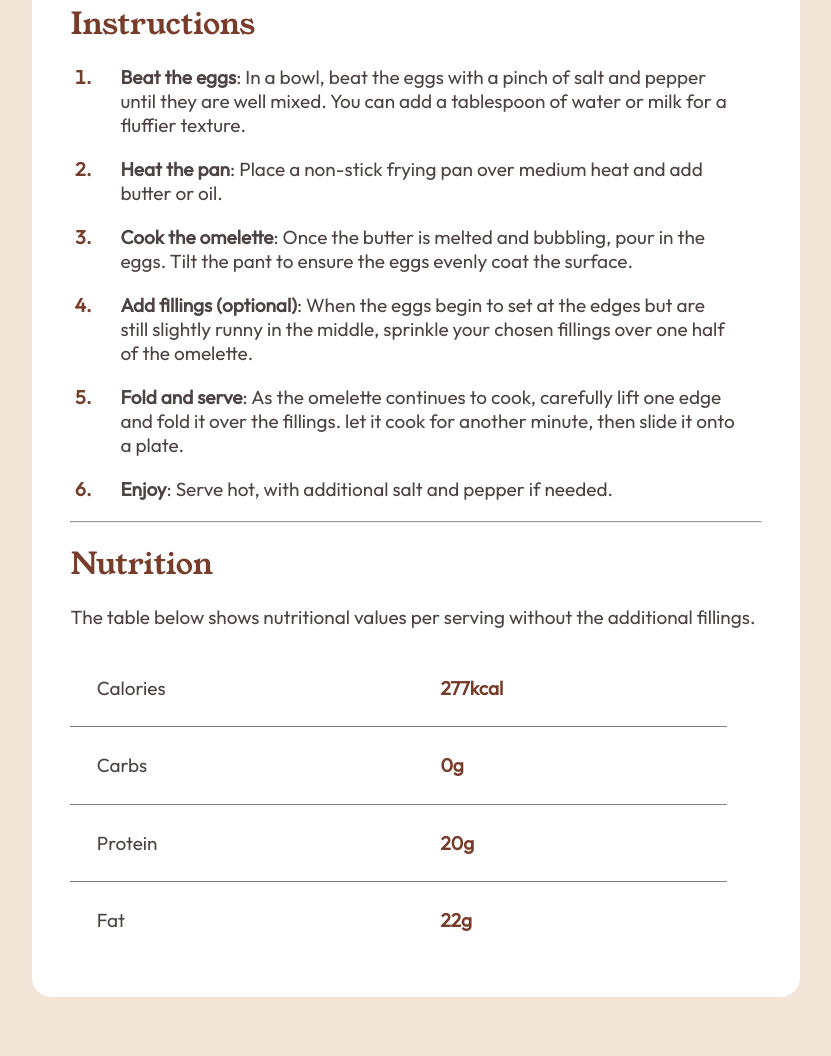
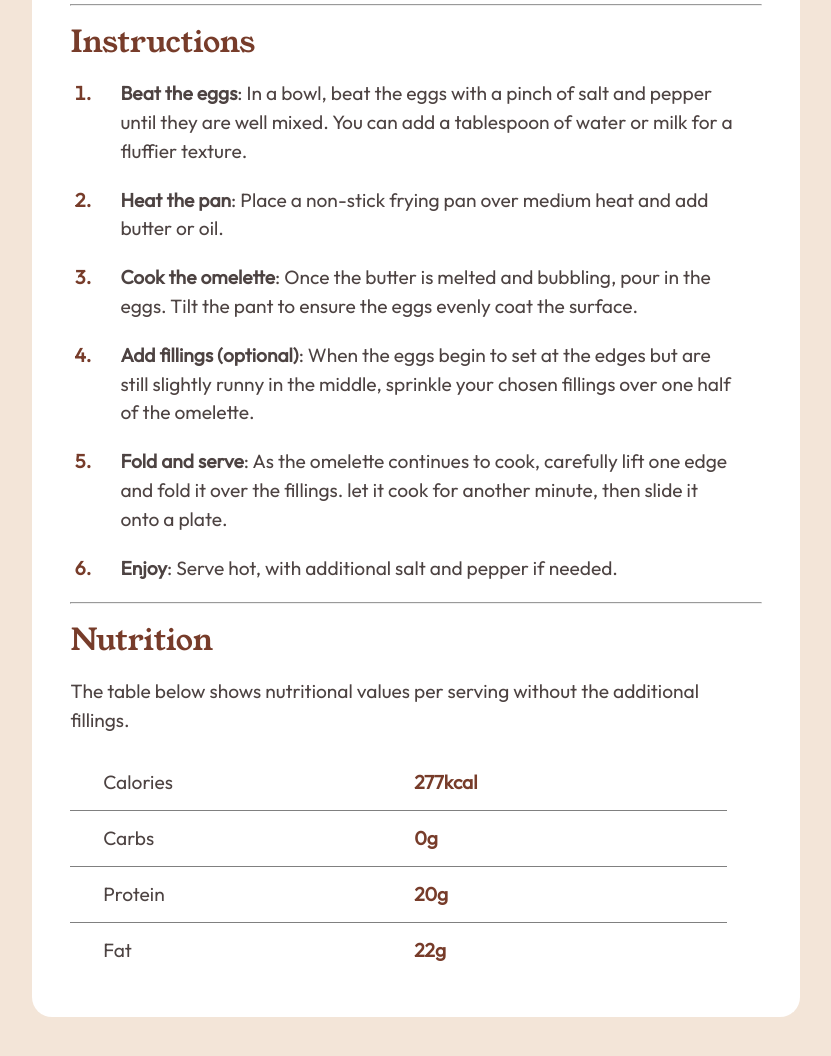
Before and after one commit to MajdMohammed/FrontendMentor-recipe-page, a plain HTML site: page docs/index.html in a window 1280 px wide. Shown: the part 1224-2280 px from the top of the page, without its empty margins (224-1055 px from the left). Drawn offline with Linux system fonts and the light colour scheme.

Commit message:
Grace-snow feedback and tips applied

```diff
--- a/docs/index.html
+++ b/docs/index.html
@@ -10,7 +10,7 @@
 </head>
 <body>
     <main class="main-container">
-        <div class="recipe-img"><img src="assets/images/image-omelette.jpeg" alt="Omelette Recipe"></div>
+        <div class="recipe-img"><img src="./assets/images/image-omelette.jpeg" alt="A plate with a folded omelette filled with fresh spinach, tomatoes, and herbs, accompanied by a dollop of a reddish spread on the side."></div>
         <!-- description and preparation section -->
         <section>
             <h1>simple omelette recipe</h1>
@@ -19,15 +19,15 @@
             <div class="preparation-time">
                 <h2 class="prepa-header">Preparation time</h2>
                 <ul>
-                    <li><span class="bold-word">Total</span>: Approximately 10 minutes</li>
-                    <li><span class="bold-word">Preparation</span>: 5 minutes</li>
-                    <li><span class="bold-word">Cooking</span>: 5 minutes</li>
+                    <li><strong>Total</strong>: Approximately 10 minutes</li>
+                    <li><strong>Preparation</strong>: 5 minutes</li>
+                    <li><strong>Cooking</strong>: 5 minutes</li>
                 </ul>
             </div>
         </section>
         <!-- ingredients section -->
         <section>
-            <h3>Ingredients</h3>
+            <h2>Ingredients</h2>
             <ul>
                 <li>2-3 large eggs</li>
                 <li>Salt, to taste</li>
@@ -39,41 +39,41 @@
         <hr>
         <!-- Instructions section -->
         <section>
-            <h3>Instructions</h3>
+            <h2>Instructions</h2>
             <ol>
-                <li><span class="bold-word">Beat the eggs</span>: In a bowl, beat the eggs with a pinch of salt and pepper until they are
+                <li><strong>Beat the eggs</strong>: In a bowl, beat the eggs with a pinch of salt and pepper until they are
                 well mixed. You can add a tablespoon of water or milk for a fluffier texture.</li>
-                <li><span class="bold-word">Heat the pan</span>: Place a non-stick frying pan over medium heat and add butter or oil.</li>
-                <li><span class="bold-word">Cook the omelette</span>: Once the butter is melted and bubbling, pour in the eggs.
+                <li><strong>Heat the pan</strong>: Place a non-stick frying pan over medium heat and add butter or oil.</li>
+                <li><strong>Cook the omelette</strong>: Once the butter is melted and bubbling, pour in the eggs.
                     Tilt the pant to ensure the eggs evenly coat the surface.</li>
-                <li><span class="bold-word">Add fillings (optional)</span>: When the eggs begin to set at the edges but are still slightly runny in the middle,
+                <li><strong>Add fillings (optional)</strong>: When the eggs begin to set at the edges but are still slightly runny in the middle,
                     sprinkle your chosen fillings over one half of the omelette.</li>
-                <li><span class="bold-word">Fold and serve</span>: As the omelette continues to cook, carefully lift one edge and fold it
+                <li><strong>Fold and serve</strong>: As the omelette continues to cook, carefully lift one edge and fold it
                 over the fillings. let it cook for another minute, then slide it onto a plate.</li>
-                <li><span class="bold-word">Enjoy</span>: Serve hot, with additional salt and pepper if needed.</li>
+                <li><strong>Enjoy</strong>: Serve hot, with additional salt and pepper if needed.</li>
             </ol>
         </section>
         <hr>
         <!-- nutrition section -->
         <section>
-            <h3>Nutrition</h3>
+            <h2>Nutrition</h2>
             <p>The table below shows nutritional values per serving without the additional fillings.</p>
             <table border=1 frame="void" rules="rows">
                 <tr>
-                    <td>calories</td>
-                    <td>277kcal</td>
+                    <th scope="row">calories</th>
+                    <th scope="row">277kcal</th>
                 </tr>
                 <tr>
-                    <td>carbs</td>
-                    <td>0g</td>
+                    <th scope="row">carbs</th>
+                    <th scope="row">0g</th>
                 </tr>
                 <tr>
-                    <td>protein</td>
-                    <td>20g</td>
+                    <th scope="row">protein</th>
+                    <th scope="row">20g</th>
                 </tr>
                 <tr>
-                    <td>fat</td>
-                    <td>22g</td>
+                    <th scope="row">fat</th>
+                    <th scope="row">22g</th>
                 </tr>
             </table>
         </section>
--- a/docs/style.css
+++ b/docs/style.css
@@ -1,8 +1,72 @@
+/* ================= */
+/* Andy bell reset */
+/* ================= */
+/* Prevent font size inflation */
+html {
+    -moz-text-size-adjust: none;
+    -webkit-text-size-adjust: none;
+    text-size-adjust: none;
+}
+
+/* Remove default margin in favour of better control in authored CSS */
+body,
+h1,
+h2,
+h3,
+h4,
+p,
+figure,
+blockquote,
+dl,
+dd {
+    margin-block-end: 0;
+}
+
+/* Remove list styles on ul, ol elements with a list role, which suggests default styling will be removed */
+ul[role='list'],
+ol[role='list'] {
+    list-style: none;
+}
+
+/* Set core body defaults */
+body {
+    min-height: 100vh;
+    line-height: 1.5;
+}
+
+/* Set shorter line heights on headings and interactive elements */
+h1,
+h2,
+h3,
+h4,
+button,
+input,
+label {
+    line-height: 1.1;
+}
+
+/* Balance text wrapping on headings */
+h1,
+h2,
+h3,
+h4 {
+    text-wrap: balance;
+}
+
+/* Make images easier to work with */
+img,
+picture {
+    max-width: 100%;
+    display: block;
+}
+
+/* ===================================== */
+
 /* variables */
 :root {
     --HeadFontFam: 'young-serif';
     --contentFontFam: 'outfit';
-    --Mainfontsize: 19px;
+    --Mainfontsize: 1.20rem;
     --MainfontColor: #4D4342;
     --HeadersColor: #773C2A;
 }
@@ -62,29 +126,27 @@ body {
 /* headers */
 
 h1 {
-    font-size: 40px;
+    font-size: 2.5rem;
     text-transform: capitalize;
 }
 
 h1,
-h2,
-h3 {
+h2 {
     margin: 20px 0;
     font-family: var(--HeadFontFam);
     font-weight: normal;
 }
 
-h2,
-h3 {
+h2 {
     color: var(--HeadersColor);
-    font-size: 30px;
+    font-size: 1.875rem;
 }
 
 .prepa-header {
     color: #6D2F49;
     font-family: var(--contentFontFam);
     font-weight: bold;
-    font-size: 20px;
+    font-size: 1.25rem;
     margin-left: 15px;
 }
 
@@ -133,11 +195,6 @@ main section:nth-of-type(3) li::marker {
     font-weight: bold;
 }
 
-/* <span> style */
-.bold-word {
-    font-weight: bold;
-}
-
 /* nutrition table */
 
 table {
@@ -145,11 +202,17 @@ table {
     text-transform: capitalize;
 }
 
-table tr td {
-    padding: 4% 10% 4% 4%;
+table tr th {
+    padding: 2% 5% 2% 0%;
+    font-weight: normal;
+    text-align: start;
 }
 
-table tr td:nth-child(2) {
+table tr th:nth-of-type(1) {
+    padding-left: 5%;
+}
+
+table tr th:nth-child(2) {
     color: var(--HeadersColor);
     font-weight: bold;
 }
```
